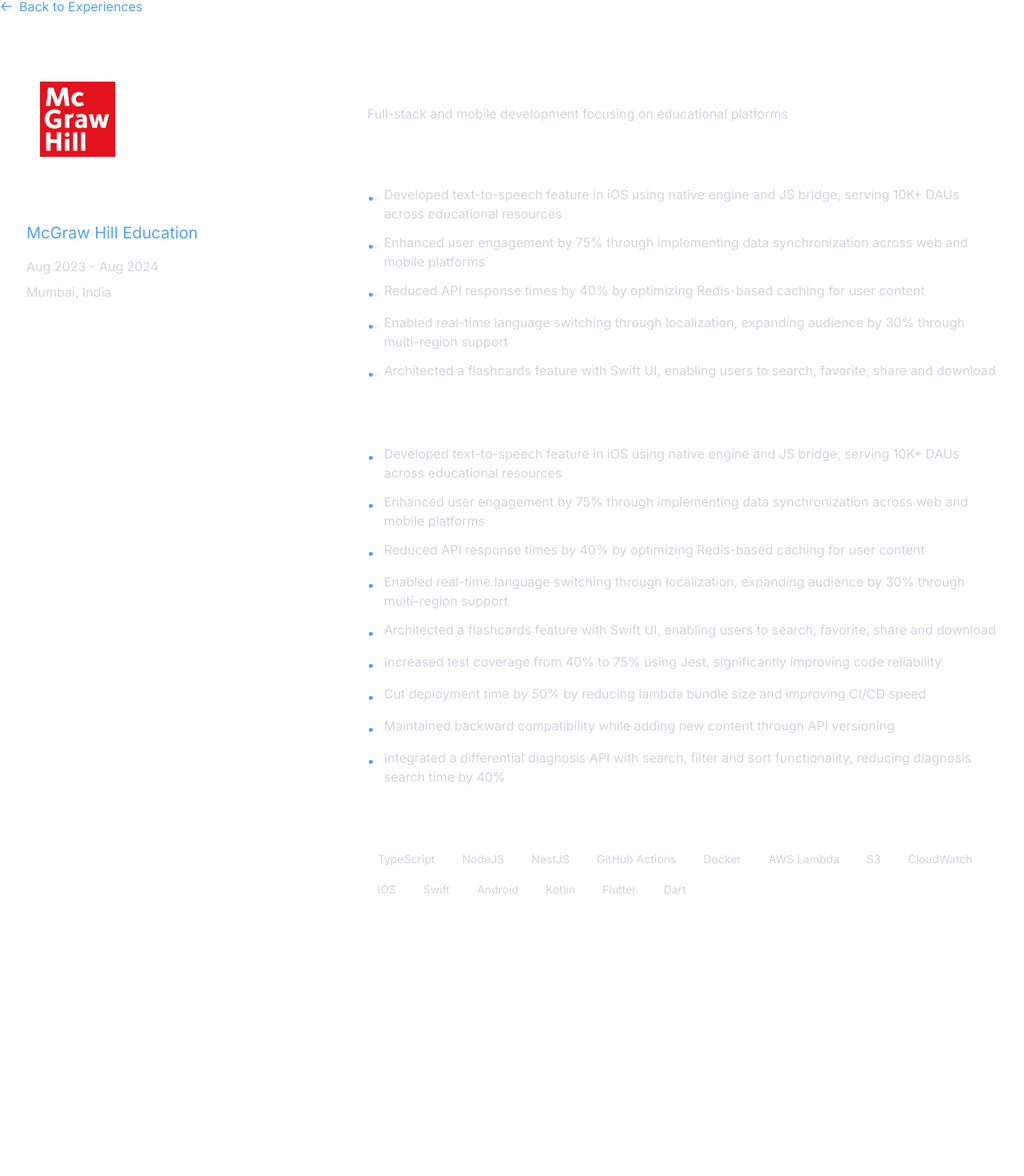
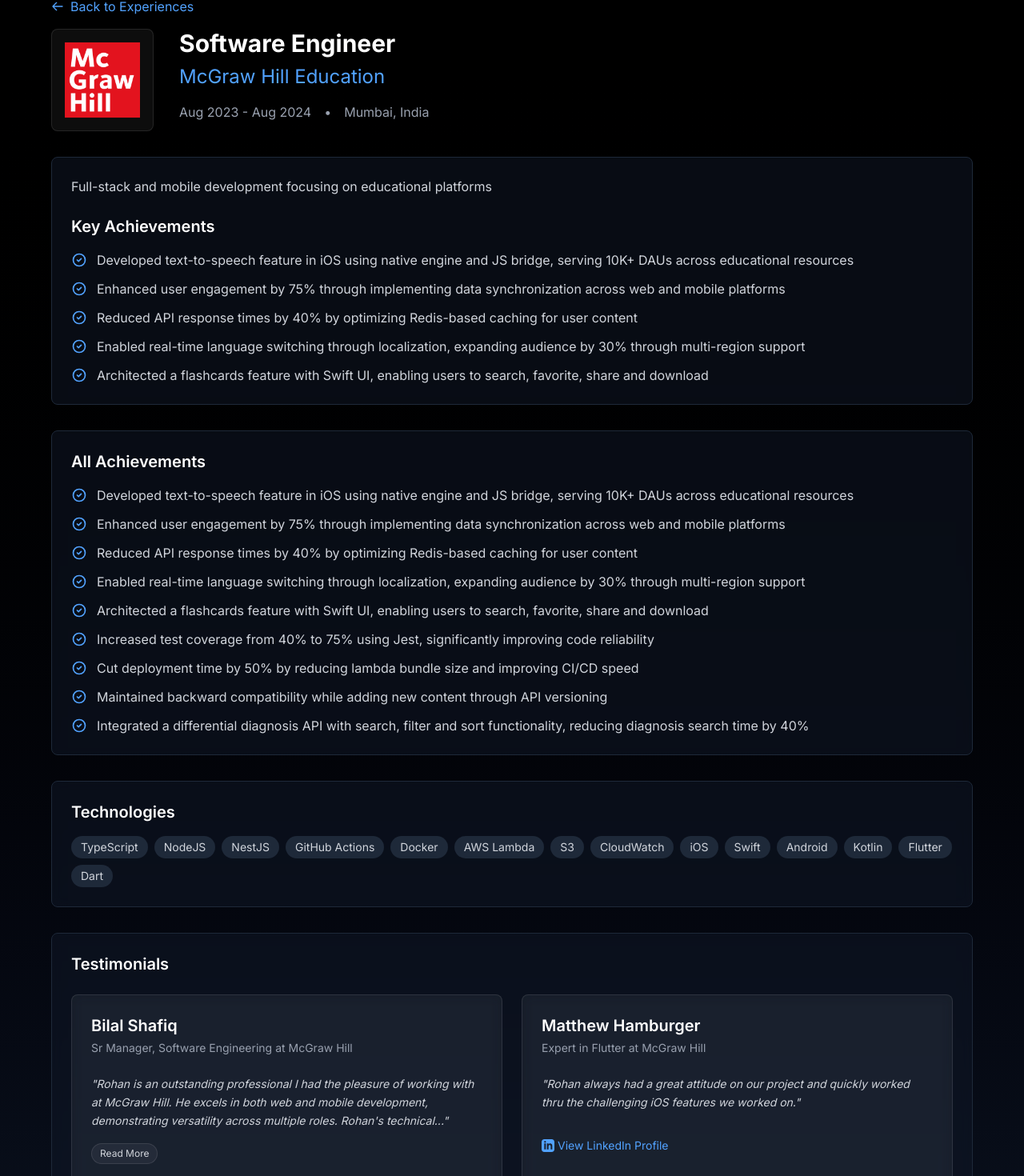
Before and after one commit to rohanddave/portfolio-website, a Next.js app: page /experience/mcgraw-hill-education in a window 1280 px wide. Shown: the part 36-1506 px from the top of the page at 80% size. Before the commit the page ends 1228 px from the top, so only its background shows below. Built offline with nearby package versions, Linux system fonts and the light colour scheme.

Commit message:
experiences setup

```diff
--- a/app/experience/[company]/page.tsx
+++ b/app/experience/[company]/page.tsx
@@ -1,46 +1,59 @@
 "use client";
 
 import { useEffect, useState } from "react";
-import { Experience } from "@/types";
+import { Experience, Testimonial } from "@/types";
 import { useParams } from "next/navigation";
 import Image from "next/image";
 import Link from "next/link";
+import { TestimonialCard } from "@/components/TestimonialCard";
 
 export default function ExperienceDetailsPage() {
   const params = useParams();
   const [experience, setExperience] = useState<Experience | null>(null);
+  const [testimonials, setTestimonials] = useState<Testimonial[]>([]);
   const [isLoading, setIsLoading] = useState(true);
 
   useEffect(() => {
-    const fetchExperience = async () => {
+    const fetchData = async () => {
       try {
-        const response = await fetch("/data/experience.json");
-        const data = await response.json();
-        const foundExperience = data.experiences.find(
+        // Fetch experience data
+        const experienceResponse = await fetch("/data/experience.json");
+        const experienceData = await experienceResponse.json();
+        const foundExperience = experienceData.experiences.find(
           (exp: Experience) =>
             exp.company.toLowerCase().replace(/\s+/g, "-") === params.company
         );
         setExperience(foundExperience || null);
+
+        // Fetch testimonials data
+        const testimonialsResponse = await fetch("/data/testimonials.json");
+        const testimonialsData = await testimonialsResponse.json();
+        const filteredTestimonials = testimonialsData.testimonials.filter(
+          (testimonial: Testimonial) =>
+            testimonial.experience === params.company
+        );
+        setTestimonials(filteredTestimonials);
+
         setIsLoading(false);
       } catch (error) {
-        console.error("Error loading experience:", error);
+        console.error("Error loading data:", error);
         setIsLoading(false);
       }
     };
 
-    fetchExperience();
+    fetchData();
   }, [params.company]);
 
   if (isLoading) {
     return (
-      <div className="container mx-auto py-8">
-        <div className="animate-pulse space-y-8">
-          <div className="h-8 bg-gray-800 rounded w-1/4"></div>
-          <div className="h-4 bg-gray-800 rounded w-1/3"></div>
-          <div className="space-y-2">
-            <div className="h-4 bg-gray-800 rounded w-full"></div>
-            <div className="h-4 bg-gray-800 rounded w-5/6"></div>
-            <div className="h-4 bg-gray-800 rounded w-4/6"></div>
+      <div className="min-h-screen bg-gradient-to-b from-black to-gray-900 p-8">
+        <div className="max-w-6xl mx-auto animate-pulse">
+          <div className="h-8 bg-gray-800 rounded w-1/3 mb-4"></div>
+          <div className="h-4 bg-gray-800 rounded w-1/4 mb-8"></div>
+          <div className="space-y-4">
+            {[...Array(3)].map((_, i) => (
+              <div key={i} className="h-32 bg-gray-800 rounded"></div>
+            ))}
           </div>
         </div>
       </div>
@@ -49,16 +62,14 @@
 
   if (!experience) {
     return (
-      <div className="container mx-auto py-8">
-        <div className="text-center">
-          <h1 className="text-2xl font-bold text-white mb-4">
-            Experience Not Found
-          </h1>
+      <div className="min-h-screen bg-gradient-to-b from-black to-gray-900 p-8">
+        <div className="max-w-6xl mx-auto text-center">
+          <h1 className="text-2xl text-red-500 mb-4">Experience not found</h1>
           <Link
             href="/experience"
             className="text-blue-400 hover:text-blue-300 transition-colors"
           >
-            ← Back to Experiences
+            Return to Experiences
           </Link>
         </div>
       </div>
@@ -66,16 +77,19 @@
   }
 
   return (
-    <div className="container mx-auto py-8">
+    <div className="min-h-screen bg-gradient-to-b from-black to-gray-900 p-8">
+      <div className="max-w-6xl mx-auto">
+        {/* Header */}
+        <div className="mb-8">
           <Link
             href="/experience"
-        className="inline-flex items-center text-blue-400 hover:text-blue-300 transition-colors mb-8"
+            className="text-blue-400 hover:text-blue-300 transition-colors inline-flex items-center gap-2 mb-4"
           >
             <svg
-          className="w-4 h-4 mr-2"
+              className="w-4 h-4"
               fill="none"
+              viewBox="0 0 24 24"
               stroke="currentColor"
-          viewBox="0 0 24 24"
             >
               <path
                 strokeLinecap="round"
@@ -86,13 +100,9 @@
             </svg>
             Back to Experiences
           </Link>
-
-      <div className="bg-white/5 backdrop-blur-sm rounded-lg border border-white/10 p-8">
-        <div className="flex flex-col md:flex-row gap-8">
-          {/* Left Column */}
-          <div className="md:w-1/3">
+          <div className="flex flex-col md:flex-row gap-8 items-start">
             {experience.logo && (
-              <div className="w-32 h-32 relative mb-6">
+              <div className="w-32 h-32 relative flex-shrink-0">
                 <Image
                   src={experience.logo}
                   alt={`${experience.company} logo`}
@@ -101,78 +111,112 @@
                 />
               </div>
             )}
-            <h1 className="text-2xl font-bold text-white mb-2">
+            <div>
+              <h1 className="text-3xl font-bold text-white mb-2">
                 {experience.role}
               </h1>
-            <h2 className="text-xl text-blue-400 mb-4">{experience.company}</h2>
-            <div className="space-y-2 text-gray-300">
-              <p>{experience.period}</p>
-              <p>{experience.location}</p>
+              <h2 className="text-2xl text-blue-400 mb-4">
+                {experience.company}
+              </h2>
+              <div className="flex items-center gap-4 text-gray-400">
+                <span>{experience.period}</span>
+                <span>•</span>
+                <span>{experience.location}</span>
+              </div>
+            </div>
           </div>
         </div>
 
-          {/* Right Column */}
-          <div className="md:w-2/3 space-y-8">
+        {/* Description and Achievements */}
+        <div className="bg-gray-900/50 backdrop-blur-sm rounded-lg p-6 border border-gray-800 mb-8">
+          <p className="text-gray-300 mb-6">{experience.description}</p>
           <div>
-              <h3 className="text-lg font-semibold text-white mb-4">
-                Description
-              </h3>
-              <p className="text-gray-300 leading-relaxed">
-                {experience.description}
-              </p>
+            <h2 className="text-xl font-semibold text-white mb-4">
+              Key Achievements
+            </h2>
+            <ul className="space-y-3">
+              {experience.relevant_achievements.map((achievement, index) => (
+                <li key={index} className="flex items-start gap-3">
+                  <svg
+                    className="w-5 h-5 text-blue-400 mt-0.5 flex-shrink-0"
+                    fill="none"
+                    viewBox="0 0 24 24"
+                    stroke="currentColor"
+                  >
+                    <path
+                      strokeLinecap="round"
+                      strokeLinejoin="round"
+                      strokeWidth={2}
+                      d="M9 12l2 2 4-4m6 2a9 9 0 11-18 0 9 9 0 0118 0z"
+                    />
+                  </svg>
+                  <span className="text-gray-300">{achievement}</span>
+                </li>
+              ))}
+            </ul>
+          </div>
         </div>
 
-            <div>
-              <h3 className="text-lg font-semibold text-white mb-4">
-                Key Achievements
-              </h3>
+        {/* All Achievements */}
+        <div className="bg-gray-900/50 backdrop-blur-sm rounded-lg p-6 border border-gray-800 mb-8">
+          <h2 className="text-xl font-semibold text-white mb-4">
+            All Achievements
+          </h2>
           <ul className="space-y-3">
-                {experience.relevant_achievements.map((achievement, index) => (
-                  <li
-                    key={index}
-                    className="flex items-start gap-3 text-gray-300"
+            {experience.all_achievements.map((achievement, index) => (
+              <li key={index} className="flex items-start gap-3">
+                <svg
+                  className="w-5 h-5 text-blue-400 mt-0.5 flex-shrink-0"
+                  fill="none"
+                  viewBox="0 0 24 24"
+                  stroke="currentColor"
                 >
-                    <span className="text-blue-400 mt-1">•</span>
-                    <span>{achievement}</span>
+                  <path
+                    strokeLinecap="round"
+                    strokeLinejoin="round"
+                    strokeWidth={2}
+                    d="M9 12l2 2 4-4m6 2a9 9 0 11-18 0 9 9 0 0118 0z"
+                  />
+                </svg>
+                <span className="text-gray-300">{achievement}</span>
               </li>
             ))}
           </ul>
         </div>
 
-            <div>
-              <h3 className="text-lg font-semibold text-white mb-4">
-                All Achievements
-              </h3>
-              <ul className="space-y-3">
-                {experience.all_achievements.map((achievement, index) => (
-                  <li
-                    key={index}
-                    className="flex items-start gap-3 text-gray-300"
-                  >
-                    <span className="text-blue-400 mt-1">•</span>
-                    <span>{achievement}</span>
-                  </li>
-                ))}
-              </ul>
-            </div>
-
-            <div>
-              <h3 className="text-lg font-semibold text-white mb-4">
+        {/* Technologies */}
+        <div className="bg-gray-900/50 backdrop-blur-sm rounded-lg p-6 border border-gray-800 mb-8">
+          <h2 className="text-xl font-semibold text-white mb-4">
             Technologies
-              </h3>
+          </h2>
           <div className="flex flex-wrap gap-2">
             {experience.technologies.map((tech, index) => (
               <span
                 key={index}
-                    className="px-3 py-1 text-sm bg-white/5 text-gray-300 rounded-full border border-white/10"
+                className="px-3 py-1 bg-gray-800 rounded-full text-sm text-gray-300"
               >
                 {tech}
               </span>
             ))}
           </div>
         </div>
+
+        {/* Testimonials */}
+        {testimonials.length > 0 && (
+          <div className="bg-gray-900/50 backdrop-blur-sm rounded-lg p-6 border border-gray-800">
+            <h2 className="text-xl font-semibold text-white mb-6">
+              Testimonials
+            </h2>
+            <div className="grid grid-cols-1 md:grid-cols-2 gap-6">
+              {testimonials.map((testimonial) => (
+                <TestimonialCard
+                  key={testimonial.id}
+                  testimonial={testimonial}
+                />
+              ))}
             </div>
           </div>
+        )}
       </div>
     </div>
   );
--- a/components/TestimonialCard.tsx
+++ b/components/TestimonialCard.tsx
@@ -3,36 +3,19 @@
 import { useState } from "react";
 import Link from "next/link";
 import TestimonialModal from "./TestimonialModal";
+import { Testimonial } from "@/types";
 
 interface TestimonialCardProps {
-  name: string;
-  role: string;
-  company: string;
-  testimonial: string;
-  linkedin: string;
-  experience: string;
+  testimonial: Testimonial;
 }
 
-export default function TestimonialCard({
-  name,
-  role,
-  company,
-  testimonial,
-  linkedin,
-  experience,
-}: TestimonialCardProps) {
+export function TestimonialCard({ testimonial }: TestimonialCardProps) {
   const [isModalOpen, setIsModalOpen] = useState(false);
   const maxLength = 200;
-  const shouldTruncate = testimonial.length > maxLength;
+  const shouldTruncate = testimonial.testimonial.length > maxLength;
   const displayText = shouldTruncate
-    ? testimonial.slice(0, maxLength) + "..."
-    : testimonial;
-
-  // Format role to remove redundant company name if it exists
-  const formattedRole = role.replace(company, "").trim();
-  const roleDisplay = formattedRole
-    ? `${formattedRole} at ${company}`
-    : company;
+    ? testimonial.testimonial.slice(0, maxLength) + "..."
+    : testimonial.testimonial;
 
   const handleCardClick = (e: React.MouseEvent) => {
     // Don't open modal if clicking on the LinkedIn link
@@ -52,8 +35,12 @@
           {/* Header */}
           <div className="flex flex-col sm:flex-row sm:items-start sm:justify-between gap-4">
             <div className="space-y-1">
-              <h3 className="text-xl font-semibold text-white">{name}</h3>
-              <p className="text-sm text-gray-400">{roleDisplay}</p>
+              <h3 className="text-xl font-semibold text-white">
+                {testimonial.name}
+              </h3>
+              <p className="text-sm text-gray-400">
+                {testimonial.role} at {testimonial.company}
+              </p>
             </div>
           </div>
 
@@ -73,7 +60,7 @@
           {/* LinkedIn Link */}
           <div className="pt-2" onClick={(e) => e.stopPropagation()}>
             <Link
-              href={linkedin}
+              href={testimonial.linkedin}
               target="_blank"
               rel="noopener noreferrer"
               className="inline-flex items-center text-sm text-blue-400 hover:text-blue-300 transition-colors"
@@ -94,12 +81,12 @@
       <TestimonialModal
         isOpen={isModalOpen}
         onClose={() => setIsModalOpen(false)}
-        name={name}
-        role={role}
-        company={company}
-        testimonial={testimonial}
-        linkedin={linkedin}
-        experience={experience}
+        name={testimonial.name}
+        role={testimonial.role}
+        company={testimonial.company}
+        testimonial={testimonial.testimonial}
+        linkedin={testimonial.linkedin}
+        experience={testimonial.experience}
       />
     </>
   );
--- a/components/TestimonialsSection.tsx
+++ b/components/TestimonialsSection.tsx
@@ -1,10 +1,9 @@
 "use client";
 
 import { useState, useEffect } from "react";
-import Image from "next/image";
 import { Testimonial, TestimonialsData } from "../types";
 import testimonialsData from "@/public/data/testimonials.json";
-import TestimonialCard from "./TestimonialCard";
+import { TestimonialCard } from "./TestimonialCard";
 
 export default function TestimonialsSection() {
   const [testimonials, setTestimonials] = useState<Testimonial[]>([]);
@@ -64,15 +63,7 @@
   return (
     <div className="grid grid-cols-1 md:grid-cols-2 gap-6 max-w-5xl mx-auto">
       {testimonialsData.testimonials.map((testimonial) => (
-        <TestimonialCard
-          key={testimonial.id}
-          name={testimonial.name}
-          role={testimonial.role}
-          company={testimonial.company}
-          testimonial={testimonial.testimonial}
-          linkedin={testimonial.linkedin}
-          experience={testimonial.experience}
-        />
+        <TestimonialCard key={testimonial.id} testimonial={testimonial} />
       ))}
     </div>
   );
--- a/public/data/experience.json
+++ b/public/data/experience.json
@@ -48,6 +48,7 @@
       "period": "Sept 2022 - Aug 2023",
       "location": "Mumbai, India",
       "description": "Full-stack and mobile development focusing on turf booking system",
+      "logo": "/images/experience/tfc.png",
       "relevant_achievements": [
         "Automated turf booking and recording with 2 Flutter apps and ReactJS admin panel, ranking top 25 in sports apps",
         "Enhanced data protection via Firebase authentication with Google and OTP OAuth logins, increasing user acquisition by 25%",
--- a/public/data/testimonials.json
+++ b/public/data/testimonials.json
@@ -34,7 +34,7 @@
       "company": "Silverchair",
       "testimonial": "Rohan has been critical to the success we've had in building out app functionality. Beyond the major task of picking up an app that was built by someone else, he showed great leadership when it mattered. His contributions have been invaluable to our team's success.",
       "linkedin": "https://www.linkedin.com/in/matthew-abraham-a508b1132/",
-      "experience": "silverchair"
+      "experience": "mcgraw-hill-education"
     }
   ]
 }
```
Also changed, not shown: types/index.ts (+11 -24 lines). Lines whose indentation alone changed are shown as unchanged.
